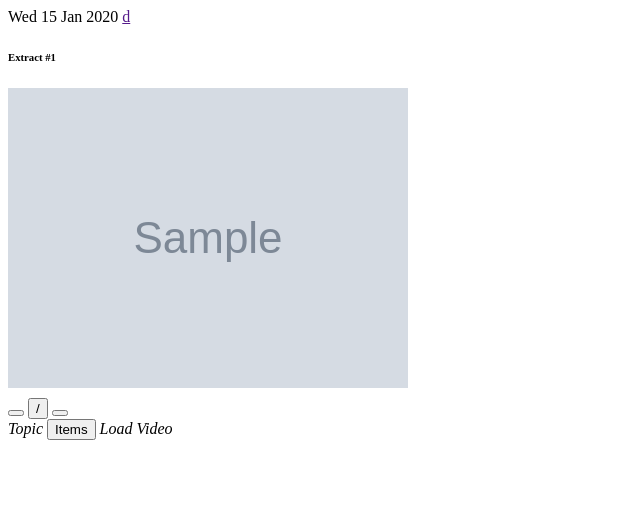
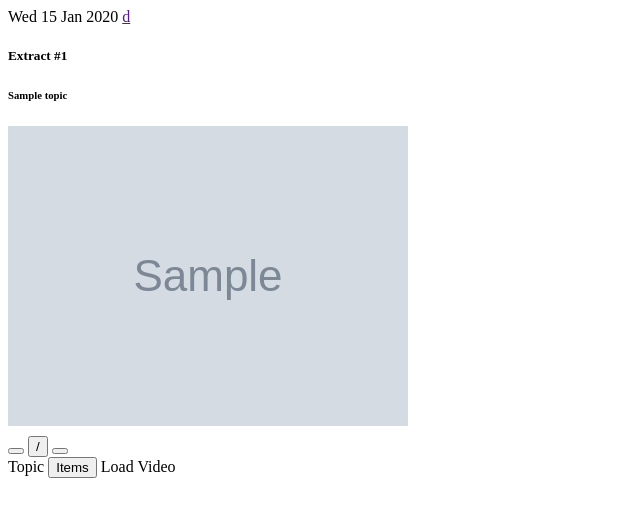
Before and after one commit to bjsi/Audio-Assistant, a Python web app: template templates/extract.html in a window 1280 px wide. Shown: the top 517 px of the page, without its empty margins (0-640 px from the left). Run offline with Jinja, Linux system fonts and the light colour scheme; the template is opened without the code that fills it: most values are stand-ins (such as "Sample title", 1, 10 or a date in 2020); grey boxes marked "Sample" are stand-in pictures.

Commit message:
small bug fixes

```diff
--- a/templates/extract.html
+++ b/templates/extract.html
@@ -12,22 +12,21 @@
         </p>
     </div>
     <div class="card-body">
-        <h6 class="card-title">Extract #{{ extract.id }}</h6>
-        {# add current timestamp #}
-        {# add topic thumbnail url #}
+        <h5 class="card-title">Extract #{{ extract.id }}</h5>
+        <h6 class="card-subtitle mb-2 text-muted">{{ extract.topic.title }}</h6>
         <img class="card-img mb-2" src="{{ extract.topic.thumbnail_url }}">
         <div class="progress mb-2" style="height: 10px;">
             <div class="progress-bar"
                  role="progressbar"
-                 style="width: {{ extract.startstamp / extract.topic.duration }}%;">
+                 style="width: {{ (extract.startstamp / extract.topic.duration) * 100 }}%;">
+            </div>
+            <div class="progress-bar bg-info"
+                 role="progressbar"
+                 style="width: {{ ((extract.startstamp - extract.endstamp) / extract.topic.duration) * 100 }}%;">
             </div>
             <div class="progress-bar"
                  role="progressbar"
-                 style="width: {{ (extract.startstamp - extract.endstamp) / extract.topic.duration }}%;">
-            </div>
-            <div class="progress-bar"
-                 role="progressbar"
-                 style="width: {{ (extract.topic.cur_timestamp - extract.endstamp) / extract.topic.duration }}%;">
+                 style="width: {{ ((extract.topic.cur_timestamp - extract.endstamp) / extract.topic.duration) * 100 }}%;">
             </div>
         </div>
         <span>
@@ -45,7 +44,7 @@
         <span>
             <button class="btn btn-primary btn-sm mb-2"
                     id="extract-seek-forward">
-                <i class="fa fa-forward">
+                <i class="fa fa-forward"></i>
             </button>
         </span>
     </div>
```
Also changed, not shown: templates/topic.html (+5 -5 lines).
